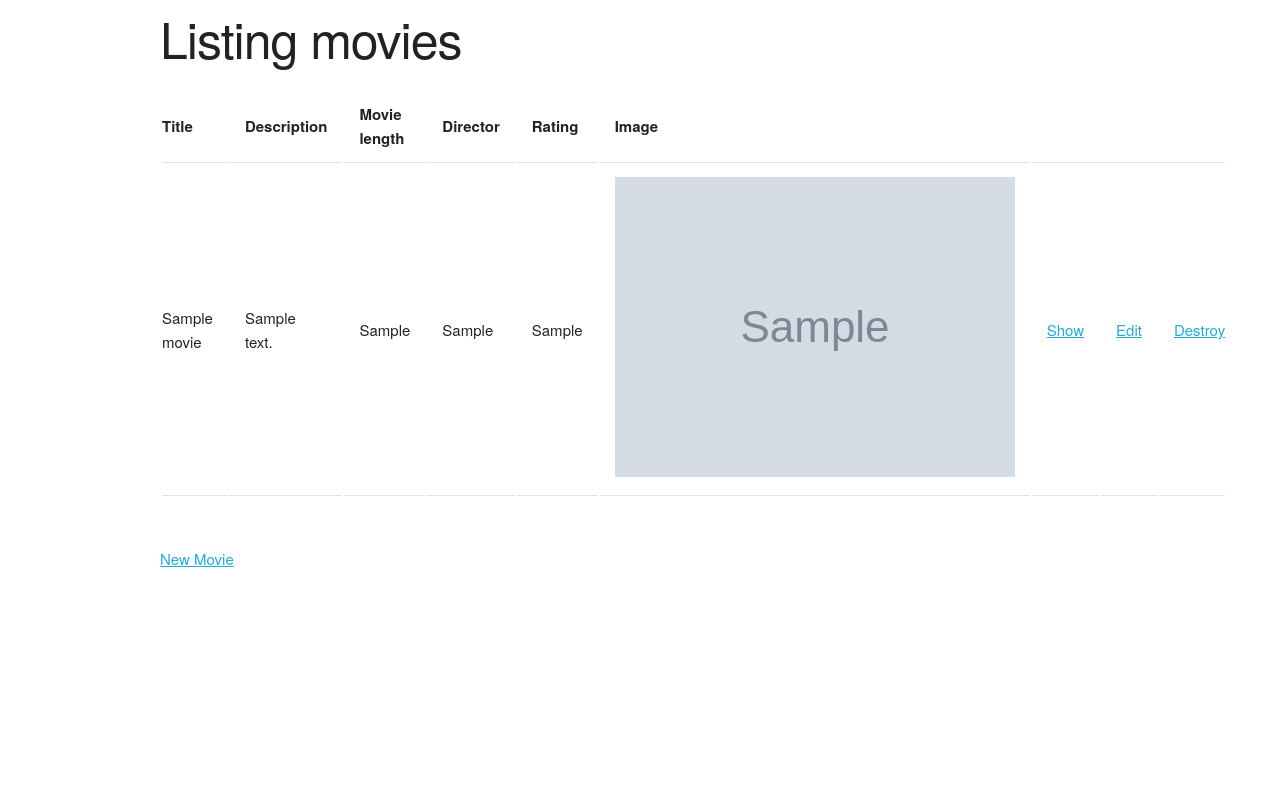
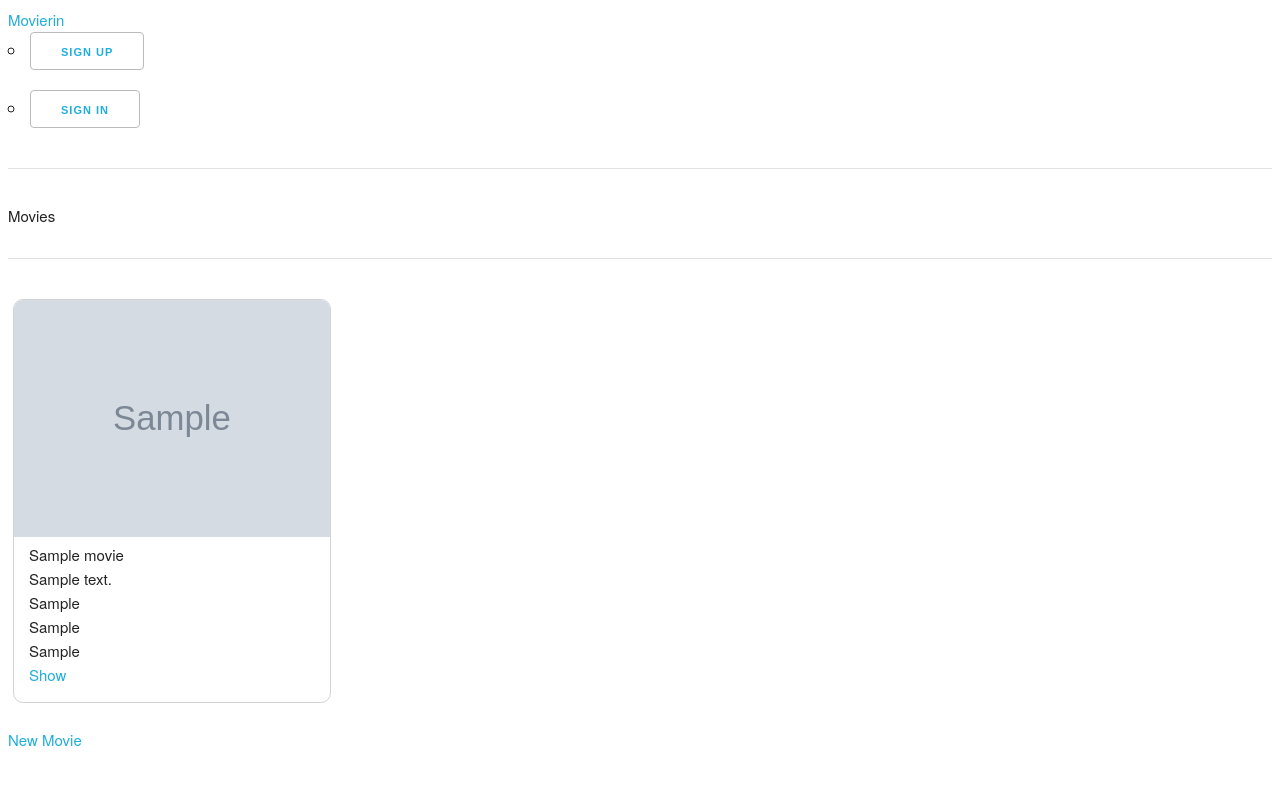
Before and after one commit to ehinson/movie_review, a Rails app: page / in a window 1280 px wide. Shown: the top 785 px of the page. Run offline with Rails 7, Linux system fonts and the light colour scheme; tables that the repository leaves empty hold one stand-in row (Sample ...); style sheets or scripts are compiled from the project's sources; some libraries are stand-ins or nearby versions.

Commit message:
Add Masonry and ImagesLoaded

```diff
--- a/app/assets/stylesheets/application.css
+++ b/app/assets/stylesheets/application.css
@@ -10,8 +10,73 @@
  * defined in the other CSS/SCSS files in this directory. It is generally better to create a new
  * file per style scope.
  *
+*= require 'masonry/basic'
+*= require 'masonry/centered'
+*= require 'masonry/fluid'
+*= require 'masonry/gutters'
+*= require 'masonry/infinitescroll'
+*= require 'masonry/right-to-left'
+*= require 'masonry/transitions'
+*= require skeleton
+*= require font-awesome
  *= require_tree .
  *= require_self
- *= require skeleton
 
- */
+
+
+*/
+ body {
+
+ }
+
+a {
+  text-decoration: none;
+}
+
+img {
+  max-width: 100%;
+}
+
+.columns{
+  margin-left: 2%;
+}
+
+.movie {
+  border: 1px lightgray solid;
+  border-radius: 10px;
+  overflow: hidden;
+}
+
+.content {
+  padding: 0 15px 15px 15px;
+}
+
+#masonry-container {
+  background: #FFF;
+  padding: 5px;
+  margin-bottom: 20px;
+  border-radius: 5px;
+  clear: both;
+  -webkit-border-radius: 5px;
+     -moz-border-radius: 5px;
+          border-radius: 5px;
+}
+
+.clearfix:before, .clearfix:after { content: ""; display: table; }
+.clearfix:after { clear: both; }
+.clearfix { zoom: 1; }
+
+.col1 { width: 80px; }
+.col2 { width: 180px; }
+.col3 { width: 280px; }
+.col4 { width: 380px; }
+.col5 { width: 480px; }
+
+.col1 img { max-width: 80px; }
+.col2 img { max-width: 180px; }
+.col3 img { max-width: 280px; }
+.col4 img { max-width: 380px; }
+.col5 img { max-width: 480px; }
+
+.item { width: 25%; }
+.item.w2 { width: 50%; }
--- a/app/views/layouts/_content_title.html.erb
+++ b/app/views/layouts/_content_title.html.erb
@@ -1 +1,4 @@
-_content_title.html.erb
+<div >
+  <%= title %>
+<hr/>
+</div>
--- a/app/views/layouts/_navigation.html.erb
+++ b/app/views/layouts/_navigation.html.erb
@@ -1 +1,18 @@
-_navigation.html.erb
+<nav class="navbar">
+  <div class="navigation">
+    <%= link_to 'Movierin', root_path, class: "brand" %>
+
+    <ul class="nav">
+    <%  if logged_in?  %>
+      <li>Welcome <%= current_user.username  %></li>
+      <li><span class="title"><%= link_to "New Movie", new_movie_path  %></span></li>
+      <li><span class="title"><%= link_to "Account", edit_user_path(current_user)  %></li>
+      <li><button><%= link_to "Sign Out", logout_path  %></button></li>
+      <%  else  %>
+      <li><button><%= link_to "Sign Up", register_path  %></button></li>
+      <li><button><%= link_to "Sign In", login_path  %></button></li>
+    <%  end  %>
+    </ul>
+  </div>
+</nav>
+<hr>
--- a/app/views/layouts/application.html.erb
+++ b/app/views/layouts/application.html.erb
@@ -13,12 +13,12 @@
   </head>
 
   <body>
-    <div class= "container">
+
       <%  flash.each do |name, msg|  %>
         <%= content_tag(:div, msg, class: "alert alert-info")  %>
       <%  end  %>
 
     <%= yield %>
-    </div>
+    <script src="/assets/masonry.pkgd.min.js"></script>
   </body>
 </html>
--- a/app/views/movies/index.html.erb
+++ b/app/views/movies/index.html.erb
@@ -1,62 +1,27 @@
-<h1>Listing movies</h1>
+<%= render 'layouts/navigation', title: 'Movies' %>
+<%= render 'layouts/content_title', title: 'Movies' %>
 
-<table>
-  <thead>
-    <tr>
-      <th>Title</th>
-      <th>Description</th>
-      <th>Movie length</th>
-      <th>Director</th>
-      <th>Rating</th>
-      <th>Image</th>
-      <th colspan="3"></th>
-    </tr>
-  </thead>
+<div class= "masonry js-masonry" id="masonry-container">
+      <% @movies.each do |movie| %>
+        <div class="item movie">
+          <div class="image">
+            <%= image_tag movie.image.url(:medium)  %>
+          </div><!--image-->
+          <div class="content">
+            <%= movie.title %><br>
+            <%= movie.description %><br>
+            <%= movie.movie_length %><br>
+            <%= movie.director %><br>
+            <%= movie.rating %><br>
+            <%= link_to 'Show', movie %>
+            <%  if logged_in?  %>
+              <%= link_to 'Edit', edit_movie_path(movie) %>
+              <%= link_to 'Destroy', movie, method: :delete, data: { confirm: 'Are you sure?' } %>
+            <%  end  %>
+          </div><!--content-->
+        </div>
+        <%  end  %>
+</div>
 
-  <tbody>
-    <% @movies.each do |movie| %>
-      <tr>
-        <td><%= movie.title %></td>
-        <td><%= movie.description %></td>
-        <td><%= movie.movie_length %></td>
-        <td><%= movie.director %></td>
-        <td><%= movie.rating %></td>
-        <td><%= image_tag movie.image.url(:medium)  %></td>
-        <td><%= link_to 'Show', movie %></td>
-        <td><%= link_to 'Edit', edit_movie_path(movie) %></td>
-        <td><%= link_to 'Destroy', movie, method: :delete, data: { confirm: 'Are you sure?' } %></td>
-      </tr>
-    <% end %>
-  </tbody>
-</table>
-
-<br>
-    <div class="main">
-      <div class="container">
-        <div class="row">
-        </div>
-      </div>
-    </div>
-
-    <div class="supporting">
-      <div class="container">
-        <div class="row">
-        </div>
-      </div>
-    </div>
-
-    <div class="feature">
-      <div class="container">
-        <div class="row">
-        </div>
-      </div>
-    </div>
-
-    <div class="footer">
-      <div class="container">
-        <div class="row">
-        </div>
-      </div>
-    </div>
 
 <%= link_to 'New Movie', new_movie_path %>
```
Also changed, not shown: app/assets/javascripts/application.js (+15 -0 lines), app/assets/javascripts/movies.js.coffee (+7 -0 lines), Gemfile, Gemfile.lock, app/assets/javascripts/masonry.pkgd.min.js (added), 2 other files.
